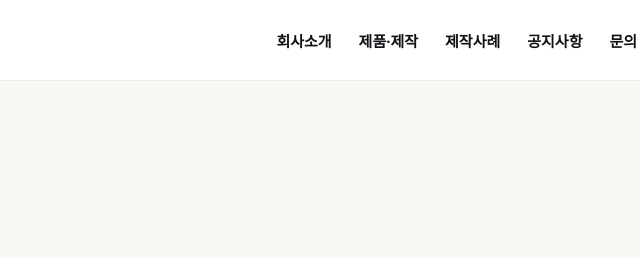
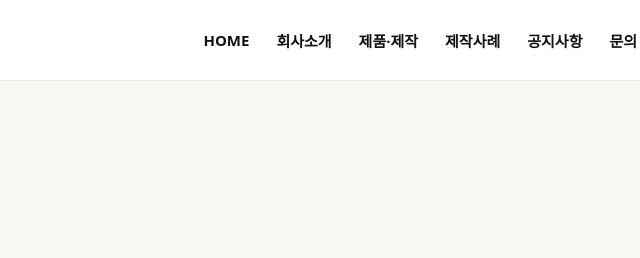
Before and after one commit to chuvery/chuvery, a plain HTML site: page sites/jiseongpackage/terms.html in a window 1280 px wide. Shown: the top 258 px of the page, 446-1086 px from the left. Drawn offline with Linux system fonts and the light colour scheme.

Commit message:
fix(jiseong): include agreed HOME item in desktop navigation (terms.html)

```diff
--- a/sites/jiseongpackage/terms.html
+++ b/sites/jiseongpackage/terms.html
@@ -1,6 +1,7 @@
 <!doctype html><html lang="ko"><head><meta charset="utf-8"><meta name="viewport" content="width=device-width,initial-scale=1"><title>홈페이지 이용안내 | 지성패키지</title><meta name="description" content="지성패키지 홈페이지의 제품 정보와 문의 이용 기준을 안내합니다."><meta name="robots" content="index,follow,max-image-preview:large"><link rel="canonical" href="https://jiseongpackage.co.kr/terms"><link rel="icon" href="/assets/favicon-32.png" type="image/png"><meta property="og:locale" content="ko_KR"><meta property="og:site_name" content="지성패키지"><meta property="og:type" content="website"><meta property="og:title" content="홈페이지 이용안내 | 지성패키지"><meta property="og:description" content="지성패키지 홈페이지의 제품 정보와 문의 이용 기준을 안내합니다."><meta property="og:url" content="https://jiseongpackage.co.kr/terms"><meta property="og:image" content="https://jiseongpackage.co.kr/assets/og-jiseong.jpg"><meta property="og:image:width" content="1200"><meta property="og:image:height" content="630"><meta name="twitter:card" content="summary_large_image"><link rel="stylesheet" href="/assets/site.css"><meta name="theme-color" content="#ffffff"></head><body><a class="skip" href="#main">본문 바로가기</a><header class="site-header"><div class="container header-row">
 <a class="logo" href="/" aria-label="지성패키지 홈"><img src="/assets/logo-header.webp" width="2311" height="504" decoding="async" alt="지성패키지 JI SEONG PACKAGE 로고"></a>
 <nav class="desktop-nav" aria-label="주요 메뉴">
+<a href="/">HOME</a>
 <a href="/company" >회사소개</a>
 <a href="/products" >제품·제작</a>
 <a href="/cases" >제작사례</a>
```
